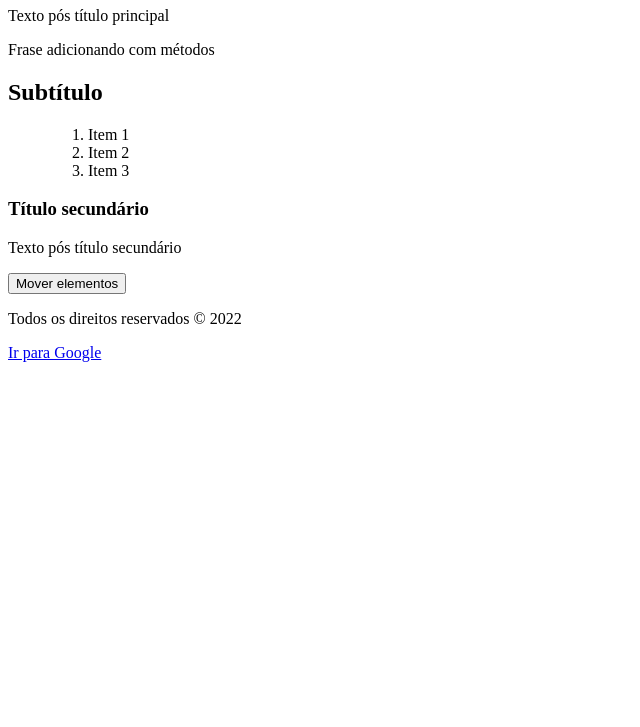
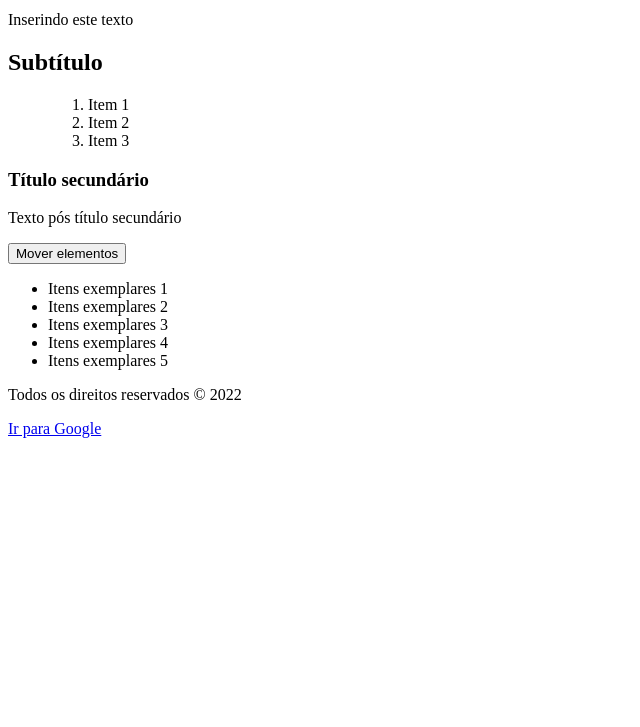
Before and after one commit to LindembergueFrank/JavaScript-course, a plain HTML site: page DOM/index.html in a window 1280 px wide. Shown: the part 73-800 px from the top of the page, without its empty margins (0-640 px from the left). Drawn offline with Linux system fonts and the light colour scheme.

Commit message:
feat: more about methods

```diff
--- a/DOM/index.html
+++ b/DOM/index.html
@@ -8,9 +8,10 @@
     <div class="container-principal">
         <h1 id='titulo-principal'>Título principal</h1>
         <p>Texto pós título principal</p>
+        <p id="sem-texto"></p>
     </div>
     <div>
-        <h2>Subtítulo</h2>
+        <h2 id="subtitulo">Subtítulo</h2>
         <ul>
             <ol>
                 <li class="itens-amarelos">Item 1</li>
@@ -19,7 +20,7 @@
             </ol>
         </ul>
     </div>
-    <div>
+    <div id="container-sub">
         <h3>Título secundário</h3>
         <p>Texto pós título secundário</p>
         <button onclick="moveElements()">Mover elementos</button>
--- a/DOM/js/script.js
+++ b/DOM/js/script.js
@@ -39,3 +39,28 @@ let p = document.querySelector("#titulo-principal");
 let pai = p.parentNode;
 
 pai.appendChild(newElement2);
+
+// Substituir elemento filho especificado por outro
+let heading = document.querySelector('#titulo-principal');
+let paiHeading = heading.parentNode;
+
+paiHeading.replaceChild(newElement2, heading);
+
+// Criando nós de texto
+let semTexto = document.querySelector('#sem-texto');
+let texto2 = document.createTextNode("Inserindo este texto");
+
+semTexto.appendChild(texto2);
+
+// Criando elementos com metodos do DOM
+let list = document.createElement("ul");
+
+for (let i = 1; i <= 5; i++) {
+    let itens = document.createElement("li");
+    let textoItens = document.createTextNode("Itens exemplares " + i);
+    itens.appendChild(textoItens);
+    list.appendChild(itens);
+}
+
+let container = document.getElementById("container-sub");
+container.appendChild(list);
```
